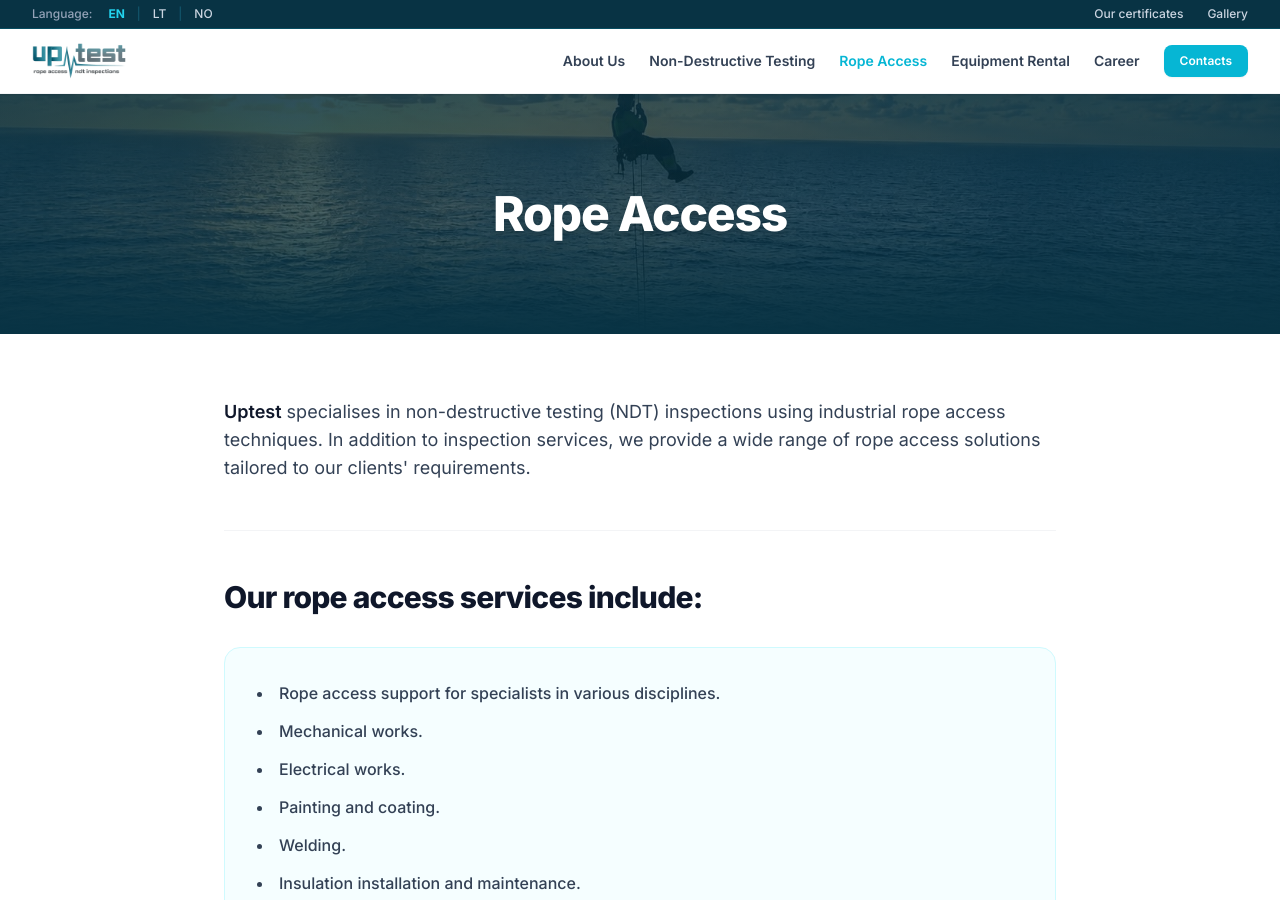
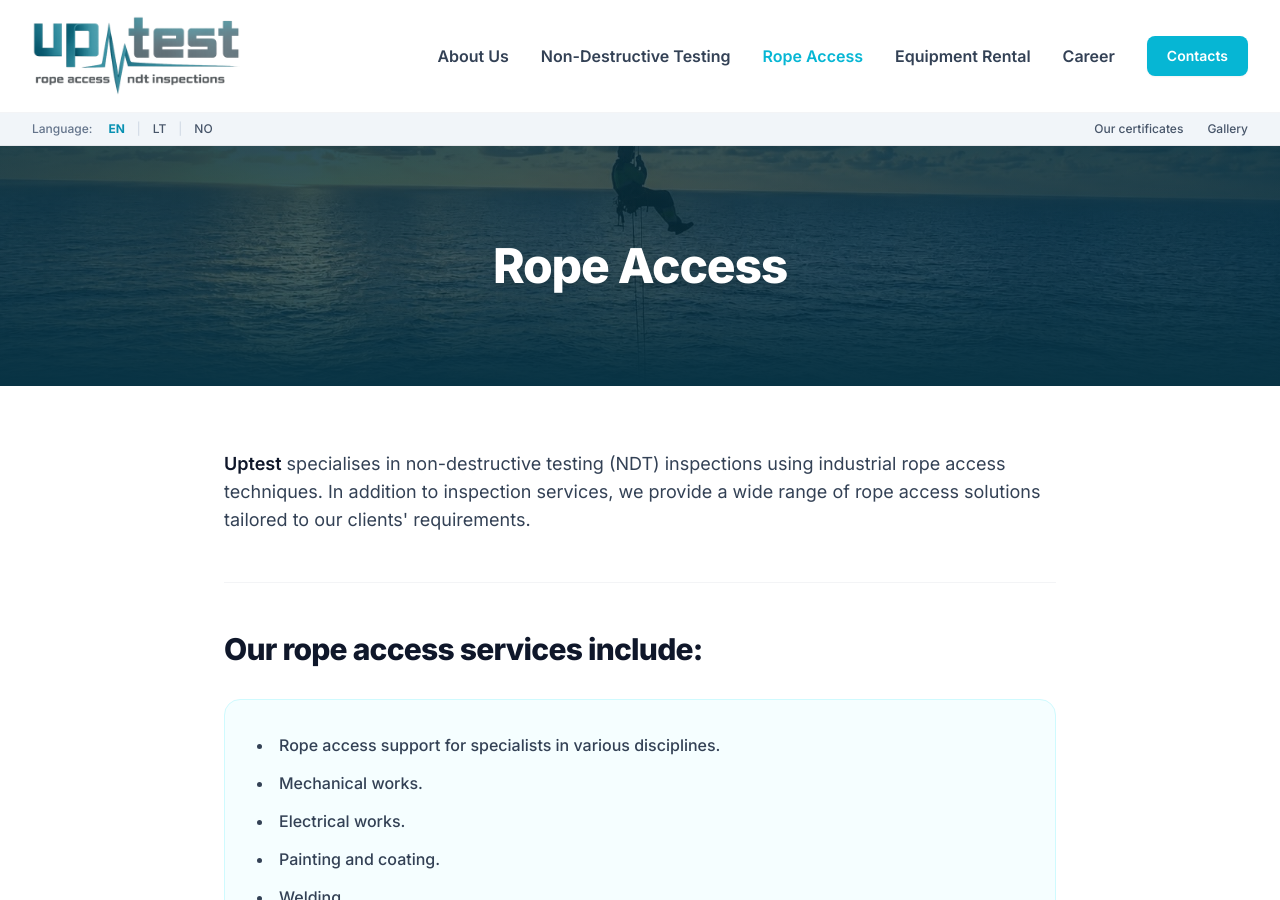
Before and after one commit to mruslys/uptest.no, a Jekyll site: the page built from rope-access/index.html, in a window 1280 px wide and 900 px high. Built offline with Jekyll 4.4.1, drawn with Linux system fonts in a browser that asks for light colours; nearby versions of some CDN libraries.

Commit message:
Update header.html

```diff
--- a/_includes/header.html
+++ b/_includes/header.html
@@ -9,12 +9,61 @@
 {% endfor %}
 
 <div class="flex-shrink-0">
-    <!-- Viršutinė kalbų juosta -->
-    <div class="bg-brand-950 text-slate-300 text-xs py-1.5 border-b border-brand-500/20">
+    <!-- Headeris užslenka ant slaiderio (absolute) -->
+    <header class="shadow-sm">
+
+        <!-- 1. Pagrindinė navigacijos juosta (šviesi ir nepermatoma) -->
+        <div class="bg-white border-b border-gray-100">
+            <div class="max-w-7xl mx-auto px-4 sm:px-6 lg:px-8">
+                <div class="flex justify-between items-center h-24 sm:h-28">
+
+                    <div class="flex-shrink-0 flex items-center py-2">
+                        <a href="{{ site.baseurl }}/{{ home_link }}" class="group transition-transform duration-200 hover:scale-[1.02]">
+                            <img class="h-14 sm:h-20 w-auto object-contain" src="{{ site.baseurl }}/images/uptest-logo.png" alt="Uptest Logo">
+                        </a>
+                    </div>
+
+                    <nav class="hidden lg:flex items-center space-x-8">
+                        {% for nav_item in data.nav %}
+                            {% assign item = nav_item[1] %}
+                            {% assign is_active = false %}
+                            {% if page.current_page == nav_item[0] or page.url == item.link[page.lang] %}
+                                {% assign is_active = true %}
+                            {% endif %}
+
+                            {% if item.highlight %}
+                                <a href="{{ site.baseurl }}/{{ item.link[page.lang] }}" class="ml-2 inline-flex items-center justify-center px-5 py-2.5 rounded-lg font-semibold text-sm text-white {% if is_active %}bg-brand-600{% else %}bg-brand-500 hover:bg-brand-600{% endif %} shadow-sm transition-all">
+                                    {{ item.title[page.lang] }}
+                                </a>
+                            {% else %}
+                                <!-- Pakeista iš text-base į text-sm/text-base balansui -->
+                                <a href="{{ site.baseurl }}/{{ item.link[page.lang] }}" class="relative font-semibold text-sm lg:text-base transition-colors py-2 {% if is_active %}text-brand-500{% else %}text-slate-700 hover:text-brand-500{% endif %}">
+                                    {{ item.title[page.lang] }}
+                                </a>
+                            {% endif %}
+                        {% endfor %}
+                    </nav>
+
+                    <!-- Padidinta hamburger ikona mobiliems -->
+                    <div class="lg:hidden flex items-center">
+                        <button id="mobile-menu-button" type="button" class="text-slate-700 hover:text-brand-500 focus:outline-none p-2 rounded-lg hover:bg-slate-100">
+                            <svg class="w-8 h-8" fill="none" viewBox="0 0 24 24" stroke="currentColor">
+                                <path stroke-linecap="round" stroke-linejoin="round" stroke-width="2.2" d="M4 6h16M4 12h16M4 18h16"/>
+                            </svg>
+                        </button>
+                    </div>
+
+                </div>
+            </div>
+        </div>
+
+        <!-- 2. Apatinė juosta (Kalbos + Secondary menu) – sureguliuoti dydžiai -->
+        <div class="bg-slate-100 text-slate-700 text-xs py-2 border-b border-gray-200">
             <div class="max-w-7xl mx-auto px-4 sm:px-6 lg:px-8 flex justify-between items-center">
 
-            <div class="flex items-center space-x-3">
-                <span class="text-slate-400 font-medium mr-1 hidden sm:inline">{{ data.common[page.lang].language }}:</span>
+                <!-- Kalbų pasirinkimas kairėje -->
+                <div class="flex items-center space-x-3 text-xs">
+                    <span class="text-slate-500 font-medium mr-1 hidden sm:inline">{{ data.common[page.lang].language }}:</span>
                     {% for lang in data.languages %}
                         {% assign target_link = lang.link %}
 
@@ -25,19 +74,20 @@
                             {% endif %}
                         {% endif %}
 
-                    <a href="{{ site.baseurl }}/{{ target_link }}" class="transition-colors {% if page.lang == lang.code %}font-bold text-brand-400{% else %}font-medium text-slate-300 hover:text-brand-400{% endif %}">
+                        <a href="{{ site.baseurl }}/{{ target_link }}" class="transition-colors {% if page.lang == lang.code %}font-bold text-brand-600{% else %}font-medium text-slate-600 hover:text-brand-600{% endif %}">
                             {{ lang.label }}
                         </a>
 
                         {% unless forloop.last %}
-                        <span class="text-brand-800">|</span>
+                            <span class="text-slate-300">|</span>
                         {% endunless %}
                     {% endfor %}
                 </div>
 
+                <!-- Sekundinis meniu dešinėje -->
                 <div class="flex items-center space-x-6 text-xs font-medium">
                     {% for item in data.secondary %}
-                    <a href="{{ site.baseurl }}/{{ item.link[page.lang] }}" class="hover:text-brand-400 transition-colors hidden sm:inline-block">
+                        <a href="{{ site.baseurl }}/{{ item.link[page.lang] }}" class="hover:text-brand-600 transition-colors hidden sm:inline-block text-slate-600">
                             {{ item.title[page.lang] }}
                         </a>
                     {% endfor %}
@@ -46,19 +96,9 @@
             </div>
         </div>
 
-    <!-- Pagrindinis navigacijos meniu -->
-    <header class="bg-white/95 backdrop-blur-md shadow-sm sticky top-0 z-50 border-b border-gray-100">
-        <div class="max-w-7xl mx-auto px-4 sm:px-6 lg:px-8">
-            <div class="flex justify-between items-center h-16">
-
-                <div class="flex-shrink-0 flex items-center">
-                    <!-- Logotipas dabar naudoja apskaičiuotą home_link pagal page.lang -->
-                    <a href="{{ site.baseurl }}/{{ home_link }}" class="group transition-transform duration-200 hover:scale-[1.02]">
-                        <img class="h-9 w-auto object-contain" src="{{ site.baseurl }}/images/uptest-logo.png" alt="Uptest Logo">
-                    </a>
-                </div>
-
-                <nav class="hidden lg:flex items-center space-x-6">
+        <!-- Mobili versija -->
+        <div id="mobile-menu-panel" class="hidden lg:hidden bg-white border-b border-gray-200 shadow-xl absolute w-full left-0 z-50">
+            <div class="px-4 pt-3 pb-5 space-y-1.5">
                 {% for nav_item in data.nav %}
                     {% assign item = nav_item[1] %}
                     {% assign is_active = false %}
@@ -67,57 +107,25 @@
                     {% endif %}
 
                     {% if item.highlight %}
-                            <a href="{{ site.baseurl }}/{{ item.link[page.lang] }}" class="ml-2 inline-flex items-center justify-center px-4 py-2 rounded-lg font-semibold text-xs text-white {% if is_active %}bg-brand-600{% else %}bg-brand-500 hover:bg-brand-600{% endif %} shadow-sm transition-all">
+                        <a href="{{ site.baseurl }}/{{ item.link[page.lang] }}" class="block px-3.5 py-2.5 rounded-lg text-sm font-bold {% if is_active %}text-brand-700 bg-brand-100{% else %}text-brand-600 hover:bg-brand-50{% endif %}">
                             {{ item.title[page.lang] }}
                         </a>
                     {% else %}
-                            <a href="{{ site.baseurl }}/{{ item.link[page.lang] }}" class="relative font-semibold text-sm transition-colors py-2 {% if is_active %}text-brand-500{% else %}text-slate-700 hover:text-brand-500{% endif %}">
-                                {{ item.title[page.lang] }}
-                            </a>
-                        {% endif %}
-                    {% endfor %}
-                </nav>
-
-                <div class="lg:hidden flex items-center">
-                    <button id="mobile-menu-button" type="button" class="text-slate-600 hover:text-brand-500 focus:outline-none p-1.5 rounded-lg hover:bg-slate-100">
-                        <svg class="h-6 w-6" fill="none" viewBox="0 0 24 24" stroke="currentColor">
-                            <path stroke-linecap="round" stroke-linejoin="round" stroke-width="2" d="M4 6h16M4 12h16M4 18h16"/>
-                        </svg>
-                    </button>
-                </div>
-
-            </div>
-        </div>
-
-        <!-- Mobili versija -->
-        <div id="mobile-menu-panel" class="hidden lg:hidden bg-white border-b border-gray-200 shadow-xl absolute w-full left-0 z-50">
-            <div class="px-4 pt-2 pb-4 space-y-1">
-                {% for nav_item in data.nav %}
-                    {% assign item = nav_item[1] %}
-                    {% assign is_active = false %}
-                    {% if page.current_page == nav_item[0] or page.url == item.link[page.lang] %}
-                        {% assign is_active = true %}
-                    {% endif %}
-
-                    {% if item.highlight %}
-                        <a href="{{ site.baseurl }}/{{ item.link[page.lang] }}" class="block px-3 py-2 rounded-lg text-sm font-bold {% if is_active %}text-brand-700 bg-brand-100{% else %}text-brand-600 hover:bg-brand-50{% endif %}">
-                            {{ item.title[page.lang] }}
-                        </a>
-                    {% else %}
-                        <a href="{{ site.baseurl }}/{{ item.link[page.lang] }}" class="block px-3 py-2 rounded-lg text-sm font-semibold {% if is_active %}text-brand-500 bg-brand-50{% else %}text-slate-700 hover:text-brand-500 hover:bg-brand-50{% endif %}">
+                        <a href="{{ site.baseurl }}/{{ item.link[page.lang] }}" class="block px-3.5 py-2.5 rounded-lg text-sm font-semibold {% if is_active %}text-brand-500 bg-brand-50{% else %}text-slate-700 hover:text-brand-500 hover:bg-brand-50{% endif %}">
                             {{ item.title[page.lang] }}
                         </a>
                     {% endif %}
                 {% endfor %}
 
-                <div class="border-t border-gray-100 mt-2 pt-2 space-y-1">
+                <div class="border-t border-gray-100 mt-3 pt-3 space-y-1 sm:hidden">
                     {% for item in data.secondary %}
-                        <a href="{{ site.baseurl }}/{{ item.link[page.lang] }}" class="block px-3 py-1.5 rounded-lg text-xs font-medium text-slate-505 hover:text-brand-500">
+                        <a href="{{ site.baseurl }}/{{ item.link[page.lang] }}" class="block px-3.5 py-2 rounded-lg text-xs font-medium text-slate-500 hover:text-brand-500">
                             {{ item.title[page.lang] }}
                         </a>
                     {% endfor %}
                 </div>
             </div>
         </div>
+
     </header>
 </div>
```
Lines whose indentation alone changed are shown as unchanged.
